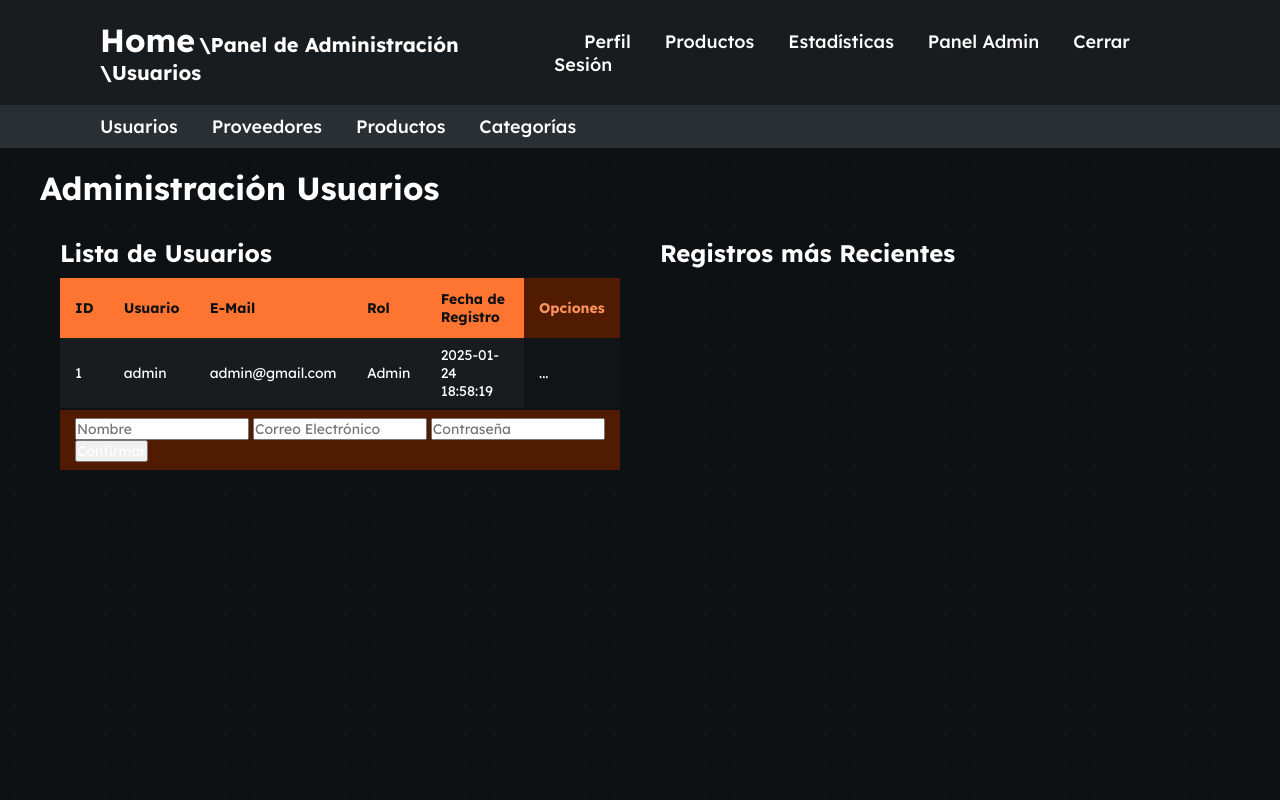
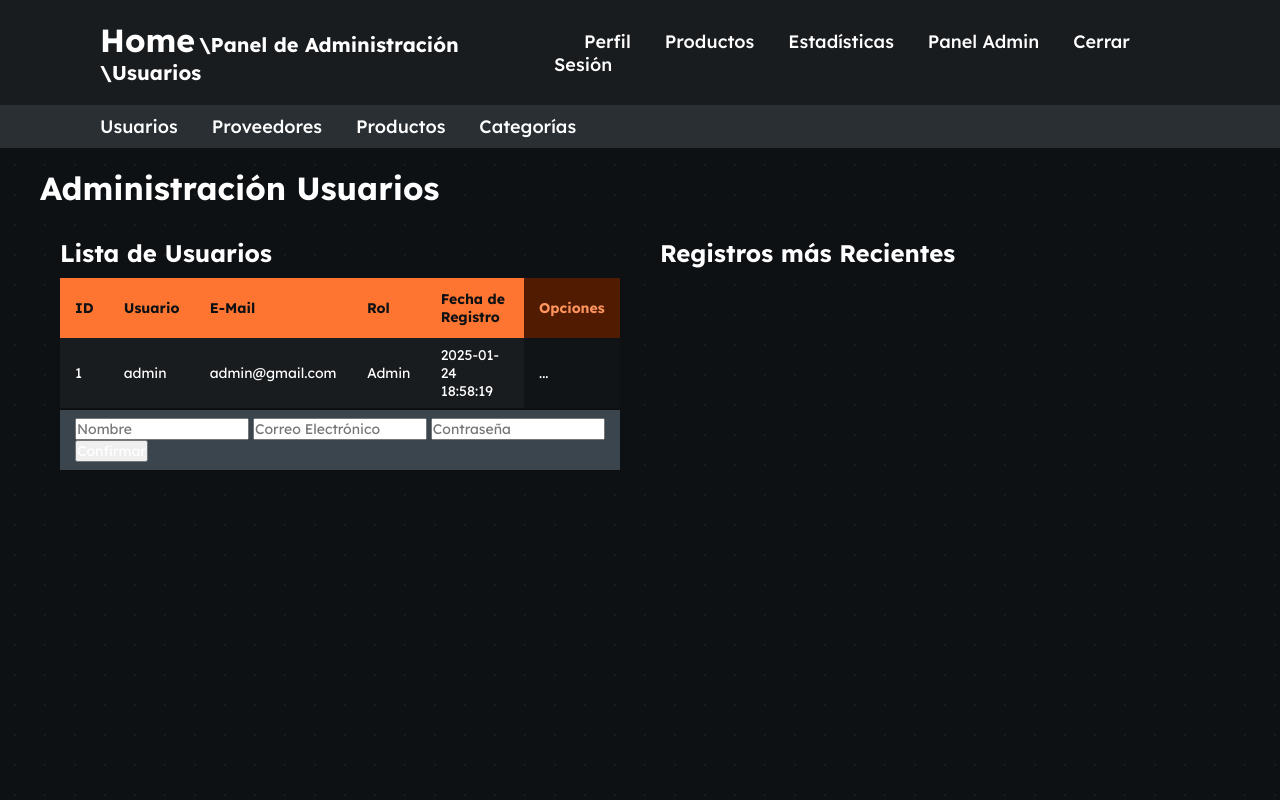
Before and after one commit to ElHeyne/ProyectoFinalTS, a Flask app: page /admin-panel/users in a window 1280 px wide. Run offline with Flask 3, Linux system fonts and the light colour scheme; a user stored in the database is signed in; data comes from the database, SQL or seed files in the repository.

Commit message:
Aplicadas Variables CSS para Colores
Se crean los primeros colores controlados por variables.css

```diff
--- a/src/static/fonts.css
+++ b/src/static/fonts.css
@@ -2,7 +2,7 @@
 
 *{
     font-family: "Lexend", Arial, Helvetica, sans-serif;
-    color: #fff;
+    color: var(--t1-white);
     font-size: 14px;
 }
 
--- a/src/static/forms.css
+++ b/src/static/forms.css
@@ -6,5 +6,5 @@
 }
 
 .table-form-type-1 {
-
+    /*  */
 }
--- a/src/static/main.css
+++ b/src/static/main.css
@@ -3,7 +3,7 @@
     padding: 0;
     box-sizing: border-box;
     font-family: "Lexend", Arial, Helvetica, sans-serif;
-    color: #fff;
+    color: var(--t1-white);
 }
 
 body{
@@ -13,7 +13,7 @@
 
     .general-body{
         background-size: 30px 30px;
-        background-image: radial-gradient(circle, #181c1f 1px, rgba(0, 0, 0, 0) 1px);
+        background-image: radial-gradient(circle, var(--background-details) 1px, var(--background-gray) 1px);
     }
 
     .unregistered-body {
@@ -22,8 +22,8 @@
         align-items: center;
 
         background-image:
-            linear-gradient(0deg, rgba(255, 255, 255, 0.05) 1px, transparent 1px),
-            linear-gradient(90deg, rgba(255, 255, 255, 0.05) 1px, transparent 1px);
+            linear-gradient(0deg, var(--unregistered-background-details) 1px, transparent 1px),
+            linear-gradient(90deg, var(--unregistered-background-details) 1px, transparent 1px);
         background-repeat: repeat;
         background-position: center;
         animation: breathing 12s ease-in-out infinite;
@@ -38,7 +38,7 @@
 }
 
 .header{
-    background: #181c1f;
+    background: var(--main-gray);
     display: flex;
     justify-content: space-between;
     align-items: center;
@@ -46,7 +46,7 @@
 }
 
 .admin-header{
-    background: #292f33;
+    background: var(--main-gray-c);
     display: flex;
     justify-content: space-between;
     align-items: center;
--- a/src/static/navbars.css
+++ b/src/static/navbars.css
@@ -3,7 +3,7 @@
 .navbar a{
     position: relative;
     font-size: 18px;
-    color: #fff;
+    color: var(--t1-white);
     font-weight: 500;
     text-decoration: none;
     margin-left: 30px;
@@ -11,17 +11,17 @@
 }
 
 .navbar a:hover{
-    color: #fd7530;
+    color: var(--main-orange);
 }
 
 .navbar .log-out:hover{
-    color: rgb(239 68 68);
+    color: var(--highlight-red);
 }
 
 .admin-navbar a{
     position: relative;
     font-size: 18px;
-    color: #fff;
+    color: var(--t1-white);
     font-weight: 500;
     text-decoration: none;
     margin-right: 30px;
@@ -29,29 +29,29 @@
 }
 
 .admin-navbar a:hover{
-    color: #fd7530;
+    color: var(--main-orange);
 }
 
 .home{
     font-size: 32px;
-    color: #fff;
+    color: var(--t1-white);
     text-decoration: none;
     font-weight: 700;
     transition: .3s;
 }
 
 .home:hover{
-    color: #fd7530;
+    color: var(--main-orange);
 }
 
 .subrute{
     font-size: 20px;
-    color: #fff;
+    color: var(--t1-white);
     text-decoration: none;
     font-weight: 700;
     transition: .3s;
 }
 
 .subrute:hover{
-    color: #fd7530;
+    color: var(--main-orange);
 }
--- a/src/static/tables.css
+++ b/src/static/tables.css
@@ -8,66 +8,57 @@
 
     /* Titulos de contenido */
     .table-type-1 thead tr .th-title {
-        background-color: #fd7530;
+        background-color: var(--main-orange);
         text-align: left;
-        color: #0e1114;
+        color: var(--bgray-3);
         font-weight: 700;
     }
 
     /* Titulos de optiones */
     .table-type-1 thead tr .th-option {
-        background-color: #501b00;
+        background-color: var(--dark-orange);
         text-align: left;
-        color: #fd935d;
+        color: var(--pale-orange);
         font-weight: 700;
     }
 
     /* Fila de contenido */
     .table-type-1 tbody tr {
-        background-color: #181c1f;
-        border-bottom: 2px solid #0e1114;
+        background-color: var(--bgray-1);
+        border-bottom: 2px solid var(--bgray-3);
     }
 
     .table-type-1.alternate tbody tr:nth-of-type(even) {
-        background-color: #20262c;
+        background-color: var(--bgray-2);
     }
 
     .table-type-1.hover tbody tr:hover td {
-        color: #fd935d;
-        background-color: #0e1114;
+        color: var(--pale-orange);
+        background-color: var(--bgray-3);
     }
 
     /* Fila de opciones */
     .table-type-1 tbody tr .td-option {
-        background-color: #101416;
-        border-bottom: 2px solid #0e1114;
+        background-color: var(--bgray-1-c);
+        border-bottom: 2px solid var(--bgray-3);
         transition: 0.2s;
     }
 
     .table-type-1.alternate tbody tr:nth-of-type(even) .td-option {
-        background-color: #151a1f;
+        background-color: var(--bgray-2-c);
     }
 
     .table-type-1.hover tbody tr:hover .td-option {
-        color: #fd935d;
-        background-color: #0e1114;
+        color: var(--pale-orange);
+        background-color: var(--bgray-3);
     }
 
     /* Fila de formulario */
     .table-type-1 tbody tr .td-form {
-        background-color: #501b00;
-        border-bottom: 2px solid #0e1114;
+        background-color: var(--bgray-4) !important;
+        border-bottom: 2px solid var(--bgray-3) !important;
+        color: inherit !important;
     }
-
-    .table-type-1.alternate tbody tr:nth-of-type(even) .td-form {
-        background-color: #501b00;
-    }
-
-    .table-type-1.hover tbody tr:hover .td-form {
-        color: #fd935d;
-        background-color: #501b00;
-    }
-
 
     /* Tamaño de celdas */
     .table-type-1 tbody td {
--- a/src/static/variables.css
+++ b/src/static/variables.css
@@ -1,3 +1,34 @@
 :root {
+    /* Backgrounds */
     --background-gray: #0e1114;
+    --background-details: #181c1f;
+    --unregistered-background-details: rgba(255, 255, 255, 0.05);
+
+    /* Unregistered Colors */
+    --t04-gray: rgba(255, 255, 255, 0.4);
+    --t02-gray: rgba(255, 255, 255, 0.2);
+    --t1-white: rgba(255, 255, 255, 1);
+
+    --error-red: rgb(239 68 68);
+    --success-green: rgb(122, 239, 68);
+    --warning-yellow: rgb(236, 218, 52);
+
+    /* Main Colors */
+    --light-gray: #b3b3b3;
+
+    --main-gray: #181c1f;
+    --main-gray-c: #292f33;
+
+    --bgray-1: #181c1f;
+    --bgray-1-c: #101416;
+    --bgray-2: #20262c;
+    --bgray-2-c: #151a1f;
+    --bgray-3: #0e1114;
+    --bgray-4: #3a454d;
+
+    --main-orange: #fd7530;
+    --pale-orange: #fd935d;
+    --dark-orange: #501b00;
+
+    --highlight-red: rgb(239 68 68);
 }
```
Also changed, not shown: src/static/unregistered.css (+17 -17 lines).
